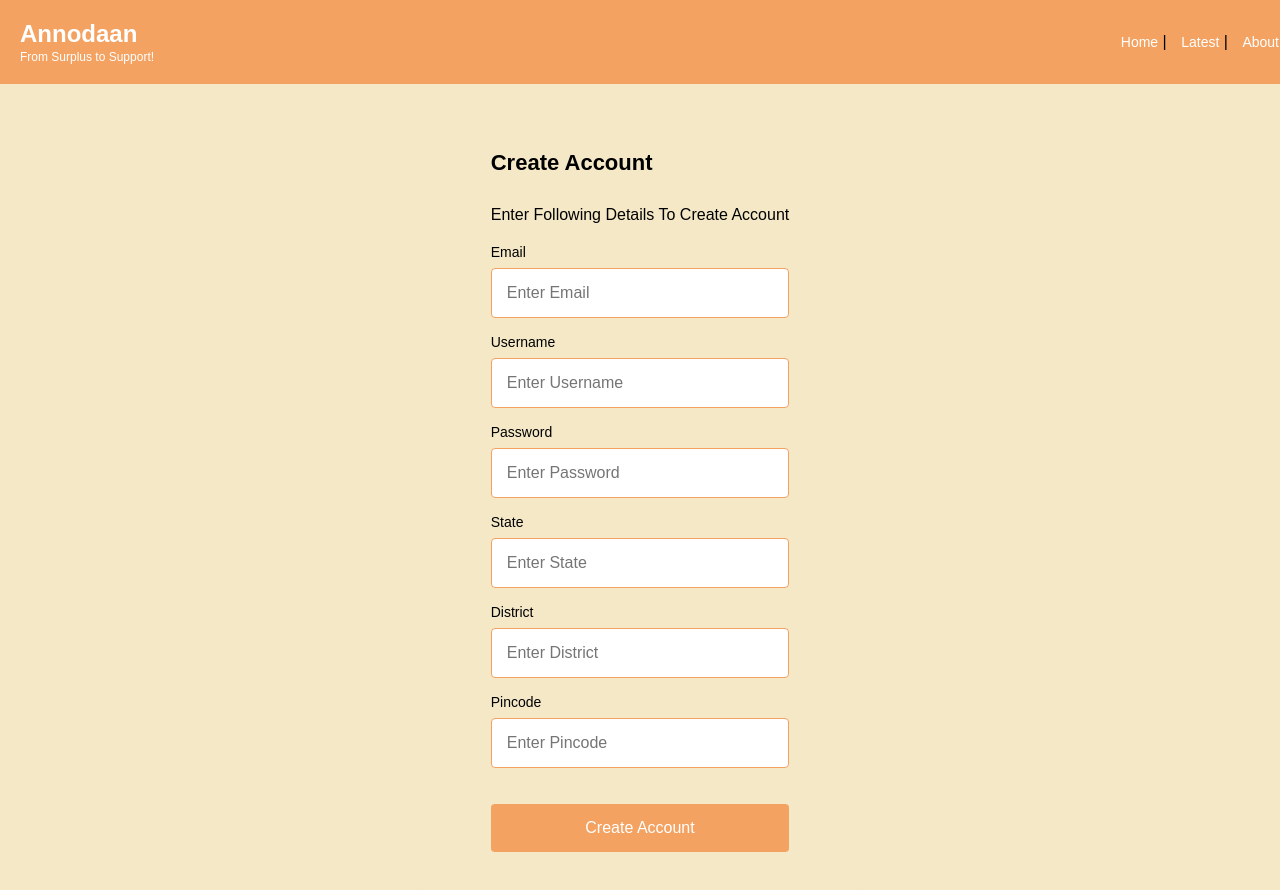
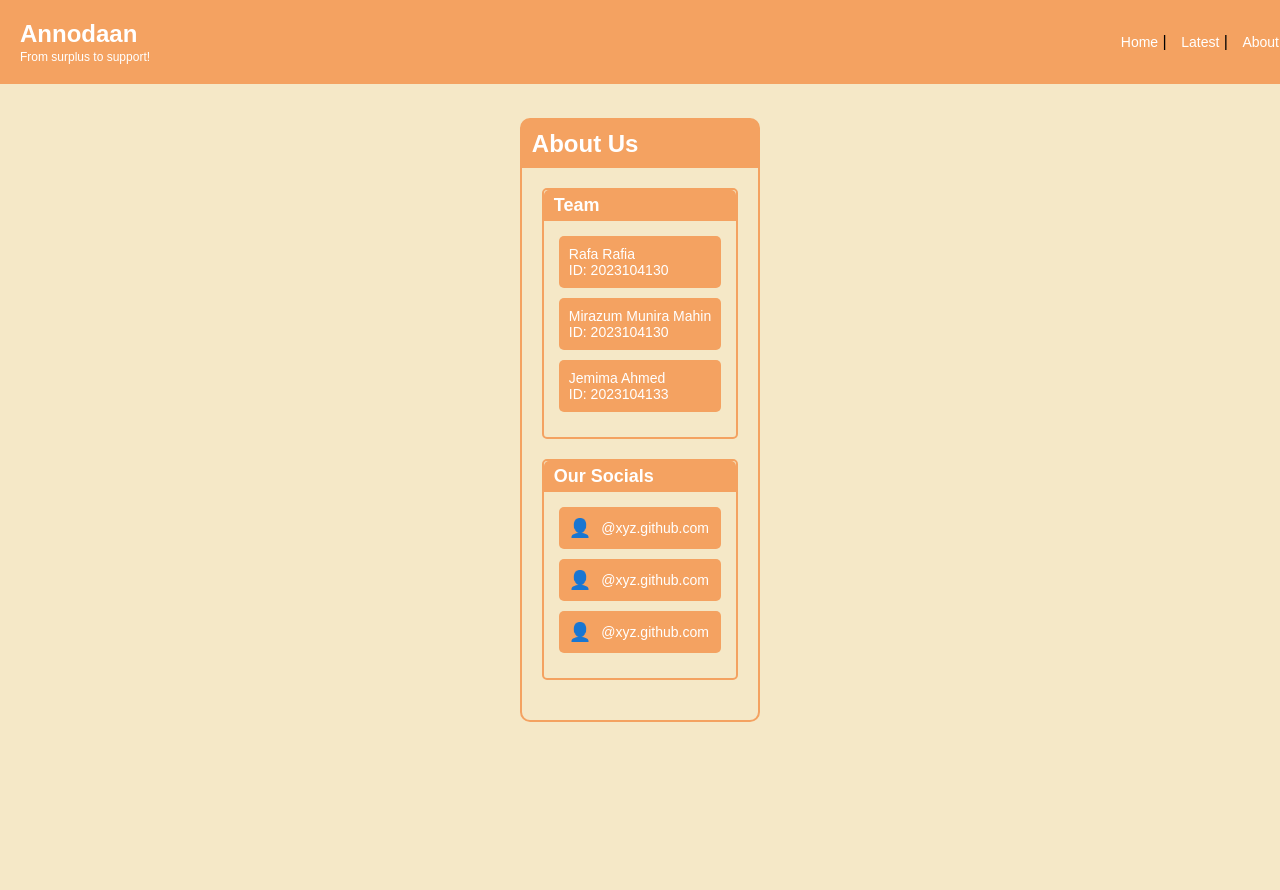
Before and after one commit to mirazumcse20230104130/reaact-project-1, a React (Create React App) app in the folder react-app/: page /about in a window 1280 px wide. After the commit the page ends 800 px from the top, so only its background shows below. Built offline with nearby package versions, Linux system fonts and the light colour scheme.

Commit message:
added about us page

```diff
--- a/react-app/package.json
+++ b/react-app/package.json
@@ -9,6 +9,7 @@
     "@testing-library/user-event": "^13.5.0",
     "react": "^19.1.1",
     "react-dom": "^19.1.1",
+    "react-router-dom": "^7.8.1",
     "react-scripts": "^5.0.1",
     "web-vitals": "^2.1.4"
   },
--- a/react-app/src/App.js
+++ b/react-app/src/App.js
@@ -1,12 +1,16 @@
 import React from 'react';
+import { BrowserRouter as Router, Route, Routes } from 'react-router-dom';
 import CreateAccount from './components/CreateAccount';
-import './components/CreateAccount.css';
+import AboutUs from './components/AboutUs';
 
 function App() {
   return (
-    <div className="App">
-      <CreateAccount />
-    </div>
+    <Router>
+      <Routes>
+        <Route path="/about" element={<AboutUs />} />
+        <Route path="/" element={<CreateAccount />} />
+      </Routes>
+    </Router>
   );
 }
 
--- /dev/null
+++ b/react-app/src/components/AboutUs.css
@@ -0,0 +1,120 @@
+body {
+  margin: 0;
+  padding: 0;
+  font-family: Arial, sans-serif;
+  background-color: #f5e8c7;
+  color: #000;
+  min-height: 100vh;
+}
+
+.about-us-container {
+  width: 100%;
+  max-width: 600px;
+  margin: 80px auto 40px;
+  padding: 20px;
+  background-color: #f5e8c7;
+  border: 2px solid #f4a261;
+  border-radius: 10px;
+  box-sizing: border-box;
+}
+
+header {
+  position: fixed;
+  top: 0;
+  left: 0;
+  width: 100%;
+  padding: 20px;
+  background: #f4a261;
+  display: flex;
+  justify-content: space-between;
+  align-items: center;
+  z-index: 1000;
+}
+
+header div {
+  display: flex;
+  flex-direction: column;
+}
+
+header h1 {
+  margin: 0;
+  font-size: 24px;
+  color: #fff;
+}
+
+header p {
+  margin: 2px 0 0;
+  font-size: 12px;
+  color: #fff;
+}
+
+header nav a {
+  color: #fff;
+  text-decoration: none;
+  margin-left: 10px;
+  font-size: 14px;
+}
+
+.content h2 {
+  background-color: #f4a261;
+  color: #fff;
+  padding: 10px;
+  margin: -20px -20px 20px -20px;
+  border-radius: 5px 5px 0 0;
+  font-size: 24px;
+}
+
+.section {
+  background-color: #f5e8c7;
+  border: 2px solid #f4a261;
+  border-radius: 5px;
+  padding: 15px;
+  margin-bottom: 20px;
+}
+
+.section h3 {
+  background-color: #f4a261;
+  color: #fff;
+  padding: 5px 10px;
+  margin: -15px -15px 15px -15px;
+  border-radius: 5px 5px 0 0;
+  font-size: 18px;
+}
+
+.team-member {
+  background-color: #f4a261;
+  color: #fff;
+  padding: 10px;
+  margin-bottom: 10px;
+  border-radius: 5px;
+}
+
+.team-member p {
+  margin: 0;
+  font-size: 14px;
+}
+
+.socials .social-item {
+  background-color: #f4a261;
+  color: #fff;
+  padding: 10px;
+  margin-bottom: 10px;
+  border-radius: 5px;
+  display: flex;
+  align-items: center;
+}
+
+.socials .social-item span {
+  margin-right: 10px;
+  font-size: 18px;
+}
+
+.socials .social-item a {
+  color: #fff;
+  text-decoration: none;
+  font-size: 14px;
+}
+
+.socials .social-item a:hover {
+  text-decoration: underline;
+}
--- /dev/null
+++ b/react-app/src/components/AboutUs.js
@@ -0,0 +1,53 @@
+import React from 'react';
+import './AboutUs.css';
+
+const AboutUs = () => {
+  return (
+    <div className="about-us-container">
+      <header>
+        <div>
+          <h1>Annodaan</h1>
+          <p>From surplus to support!</p>
+        </div>
+        <nav>
+          <a href="/">Home</a> | <a href="/latest">Latest</a> | <a href="/about">About Us</a>
+        </nav>
+      </header>
+      <div className="content">
+        <h2>About Us</h2>
+        <div className="section team">
+          <h3>Team</h3>
+          <div className="team-member">
+            <p>Rafa Rafia</p>
+            <p>ID: 2023104130</p>
+          </div>
+          <div className="team-member">
+            <p>Mirazum Munira Mahin</p>
+            <p>ID: 2023104130</p>
+          </div>
+          <div className="team-member">
+            <p>Jemima Ahmed</p>
+            <p>ID: 2023104133</p>
+          </div>
+        </div>
+        <div className="section socials">
+          <h3>Our Socials</h3>
+          <div className="social-item">
+            <span role="img" aria-label="github">👤</span>
+            <a href="https://xyz.github.com">@xyz.github.com</a>
+          </div>
+          <div className="social-item">
+            <span role="img" aria-label="github">👤</span>
+            <a href="https://xyz.github.com">@xyz.github.com</a>
+          </div>
+          <div className="social-item">
+            <span role="img" aria-label="github">👤</span>
+            <a href="https://xyz.github.com">@xyz.github.com</a>
+          </div>
+        </div>
+      </div>
+    </div>
+  );
+};
+
+export default AboutUs;
```
Also changed, not shown: 1 other file (tests, documents, lock files or other folders).
